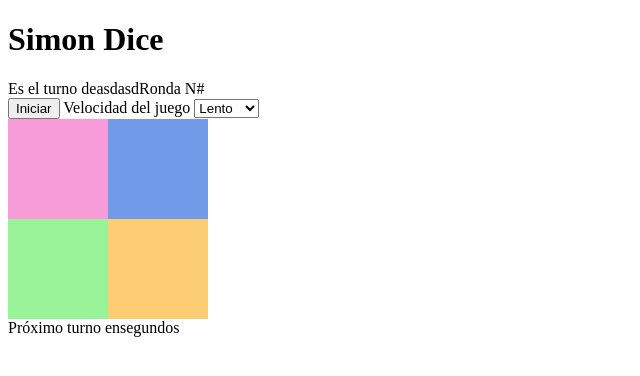
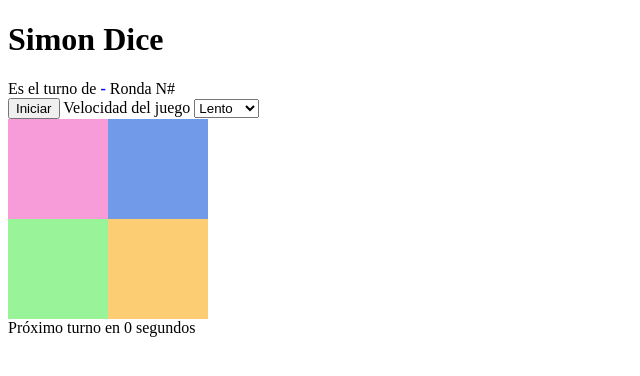
Before and after one commit to gruvix/Simon-Dice, a plain HTML site: page index.html in a window 1280 px wide. Shown: the full height of the page, 0-640 px from the left. Drawn offline with Linux system fonts and the light colour scheme.

Commit message:
add style to indicators

```diff
--- a/css/main.css
+++ b/css/main.css
@@ -34,3 +34,13 @@
 .correct {
     border: 5px solid green;
 }
+
+#turno {
+    font-weight: bold;
+    color: blue;
+}
+
+#game-over {
+    color: red;
+    font-weight: bold;
+}
--- a/index.html
+++ b/index.html
@@ -9,7 +9,7 @@
  </head>
  <body>
     <h1>Simon Dice</h1>
-   <div class="row">Es el turno de<a id="turno">asdasd</a>Ronda N#<a id="ronda"></a></div>
+   <div class="row">Es el turno de&nbsp;<a id="turno"> - </a>&nbsp;Ronda N#<a id="ronda"></a></div>
    <div>
       <button type="button" id="start">Iniciar</button>
       <label for="speed">Velocidad del juego</label>
@@ -35,7 +35,7 @@
        </div>
    </div>
 
-   <div class="row">Próximo turno en <a id="contador"></a> segundos</div>
+   <div class="row">Próximo turno en&nbsp;<a id="contador">0</a>&nbsp;segundos</div>
    <div><a id="game-over" class="oculto">Perdiste</a></div>
 
    <script src='js/main.js'></script>
```
